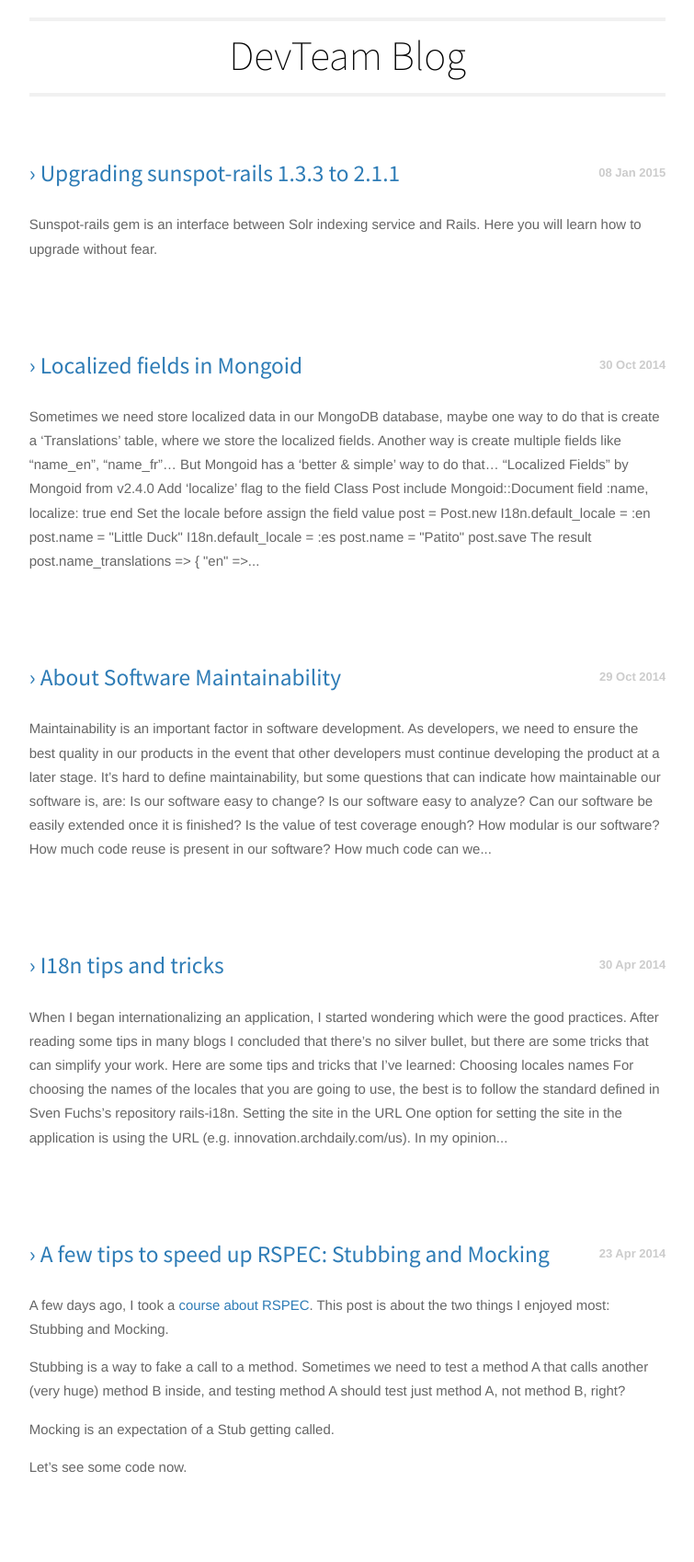
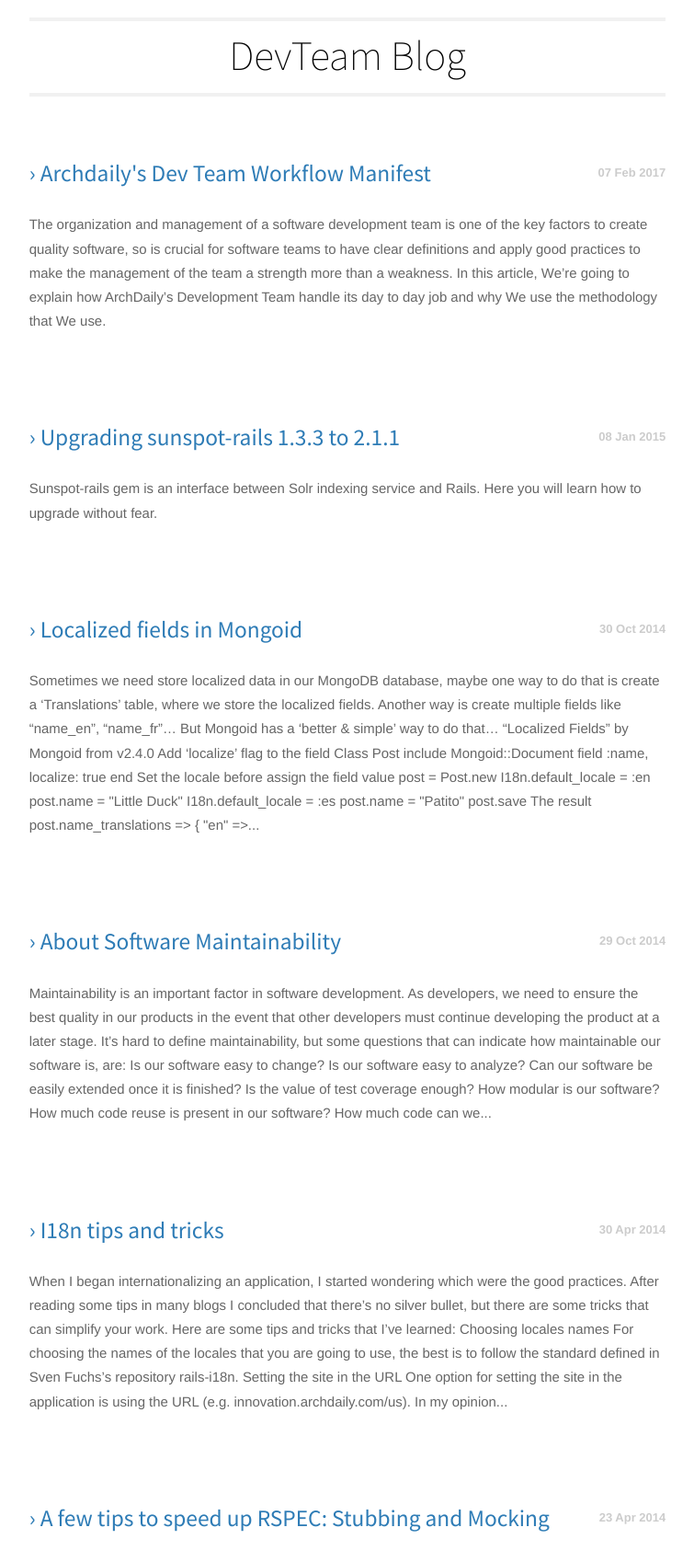
Before and after one commit to archdaily/archdaily.github.io, a Jekyll site: the page built from index.html, in a window 1280 px wide, cut to the strip 201-1899 px from the top of the page. Shown: the whole strip at 92% size, without its empty margins (262-1017 px from the left). Built offline with Jekyll 4.4.1, drawn with Linux system fonts in a browser that asks for light colours; Markdown is read by kramdown in place of the engine named in the settings; some of the changed lines change nothing that is shown.

Commit message:
ADD: post archdaily's workflow.

```diff
--- /dev/null
+++ b/_posts/2017-02-02-archdaily-dev-team-workflow-manifest.markdown
@@ -0,0 +1,241 @@
+---
+layout: post
+title:  "Archdaily's Dev Team Workflow Manifest"
+author: Diego Acuña Rozas
+date:   2017-02-07 14:53
+categories: team workflow
+---
+The organization and management of a software development team is one of the key factors to create
+quality software, so is crucial for software teams to have clear definitions and apply good practices
+to make the management of the team a strength more than a weakness. In this article, We're going to
+explain how ArchDaily's Development Team handle its day to day job and why We use the methodology that
+We use.
+
+<!-- more -->
+
+Handling and manage a software development team can be a daunting task due to several factors, such as:
+
+* __Team size__: as team grows up the communications between members of the team became more difficult,
+making organization harder.
+* __Location__: some teams are distributed on different locations around the world. Again, the communication
+becomes harder, creating problems on team's organization.
+* __Lack of a structured methodology__: sometimes dev teams doesn't follow a defined methodology. This creates
+noise in the daily job of members and obviously makes harder to track and review the progress of the team.
+
+Teams not necessarily need to follow one of the standard software methodologies, but it can be a big mistake
+to not follow any methodology at all. Just make sure your team is being managed in a clear and structured way
+and that every member of the team are committed (and in agreement) with the used methodology.
+
+Here at ArchDaily, We follow an agile approach and our framework of choice is Scrum. This framework gives some
+useful guidelines (which can be adapted to every team's needs) and the support of online management tools for
+this methodology is huge. Before going into the details of our version of Scrum, let's explain how is the architecture of our team.
+
+## Team Infraestructure
+
+The general picture is:
+
+<img src="/images/team_architecture.png" alt="Team Architecture" class="full-image"/>
+
+In the graph above, it can be seen the general infrastructure of AD's dev team. In general:
+
+* __CTO__: is the main leader of the team. This role is in charge of define the general work guidelines of the entire
+team and it's the connection between the company strategic decisions and how the dev team transforms those decisions
+into real software requirements.
+* __Lead Backend Developers__: these are the leaders of several software projects in the organization. This hierarchical representation
+of the team its due the high number of projects to manage and also the high number of developers in the team. This role
+allows to simplify the communication between stakeholders in each project and is a sane way for the CTO to have visibility on the entire team.
+
+Next roles are very self-explanatory:
+
+* Frontends
+* DevOps
+* Backend Developers
+
+The main reason to decouple the standard dev role into more specific roles is to improve communication workflow inside the team.
+In general, every Lead Backend Developer form a sub-team with its Backend Developers. The frontend and DevOps are sub-teams by themselves.
+
+With a well defined infrastructure, the next step is to define how the chosen methodology is going to be used.
+
+## Scrum through AD's eyes
+
+Scrum is a well known framework for software management which became highly popular when agile software methodologies made their
+appearance. The workflow in Scrum is based on different stages and elements. The next ones are the key elements for our own workflow:
+
+* __Backlog Planning__: In this stage, the CTO has a planning meeting with each sub-team (the second row of the team infrastructure).
+For example, the CTO meets a Lead Backend Developer with all the Backend Developers of their team. In this meeting, the CTO communicates
+to each team the work that needs to be done during the current iteration. This work is represented as high level user stories and the
+main objective of the meeting is to create well defined (in the sense of a developer) stories to accomplish the high level user stories.
+__This meeting needs to be done the first day of the iteration__.
+* __Iteration Size__: we decided to use __2 week__ for each iteration. This timespan suits our needs the best due to the kind of requirements
+that We do (commonly We develop user stories big enough to span more than a week).
+* __Daily Meetings (or Standups)__: Every day, the entire team has a general short meeting in which each member of the team gives a brief
+overview of their work the past day and the work for today and also shares problems and interesting findings to the rest of the team.
+It must be noted that in this meeting __we do not solve any problem at all__. If one of the members found a blocking problem and other member
+has some solution, after the meeting both can have a more personal meeting to discuss in more detail their thoughts. __The meeting must not
+exceed 15-20 minutes__. This meeting allows to every member of the team to have __visibility__ and to improve software reuse by sharing solutions
+to common problems between members.
+* __Constant Backlog Revision__: During the iteration is allowed to add more stories to the backlog by any member of the team. This is useful
+for example if a dev thinks that one story can be splitted in two more atomic stories. __We favor atomic stories in the backlog__.
+
+Summarizing:
+
+  <table>
+  <thead>
+    <tr>
+     <th>Stage or Activity</th>
+     <th>Main characteristics</th>
+    </tr>
+  </thead>
+  <tbody>
+    <tr>
+      <td>Backlog Planning</td>
+      <td><ul><li>CTO meets every sub-team</li><li>Every sub-team defines stories for the current backlog</li><li>Favor atomic stories!</li></ul></td>
+    </tr>
+<tr>
+    <td>Iterations Size</td>
+    <td>2 weeks</td>
+  </tr>
+  <tr>
+    <td>Daily Meetings</td>
+    <td><ul><li>Team shares their work on the past and current day</li><li>Team shares problems and findings</li><li>For detailed help on a specific problem, members should meet on private</li><li>No more than 15-20 minutes</li></ul></td>
+  </tr>
+  <tr>
+    <td>Constant Backlog Revision</td>
+    <td>It is allowed to add/modify stories in the backlog (to favor for example atomicity)</td>
+  </tr>
+  </tbody>
+  </table>
+
+## Implementation
+
+The online tool that we use for our software development workflow is [PivotalTracker](http://pivotaltracker.com/). Basically, We've
+one project for every sub-team inside our main team:
+
+* Backend Projects: one project for each backend sub-team
+* Frontend Project: a project for the frontend team
+* Ops Project: a project for DevOps related tasks
+
+To have entire visibility of team's tasks, PivotalTracker has the concept of [Workspaces](https://www.pivotaltracker.com/blog/wonders-workspaces):
+
+<img alt="PT Workspaces" src="https://www.pivotaltracker.com/marketing_assets/blog/2014/09/MPworkspace-1024x493-a8931f0d384aac220709d75472cd3063741cb87de2a4b88576fbe732b35bc6fb.png" class="full-image" />
+
+which gives the ability to have in one board, access to selected (or all) the boards on different projects.
+
+In PivotalTracker, exist four different types of stories:
+
+* __Features__: These represents the typical concept of an user story. Features deliver verifiable business value to project's stakeholders.
+* __Chores__: These kind of stories do not add direct value to stakeholders (for example: "Update SSL Certs") but they are necessary for the
+success of the project.
+* __Bugs__: They are indeed bugs found in the project.
+* __Releases__: These are merely milestones markers. They represent a point in time where a group of stories (or more general, a complete feature) needs to
+be done.
+
+### Backlog Planning In Practice
+
+For the backlog planning, developers should use the Icebox board in the current working project. Every new feature should be added to the icebox as
+a feature/chore story (or several stories) and it should be as atomic as possible. If in the backlog planning meeting, devs note that is going to take
+to much time to split a general feature into atomic stories, then after the meeting (in no more than 2 days) the owner or requester of that feature should do that job.
+
+After adding all the stories for the current iteration into the icebox, the corresponding owner together with the CTO should move every story into the backlog and
+__estimate__ the points for that story (__in our case, every point correspond to 1 working hour__). As a general rule, there can be no unestimated stories in
+the backlog.
+
+As the final result of this stage, __the icebox should be empty and the backlog should have all estimated features (as atomic as possible) to do in the current iteration__.
+
+#### Organization of Cards in the Backlog Planning Stage
+
+A general PivotalTracker card looks like:
+
+<img alt="PivotalTracker card" src="https://www.pivotaltracker.com/help/kb_assets/adding_stories_3@2x-ef01c2c48c8a26b1fd91dc6f628b1b86793d443071b10da6ff388e9a6a08de04.png" class="center" style="height: 500px;"/>
+
+The estimation points are only available for features and every card should have a requester and an owner. The requester should take special care to give a
+comprehensive description of the card and to use labels to recognize the card in relation with other cards in the same project. Labels could be anything. The
+only rule is that they need to be useful. Also, whatever interaction between requester and owners (or related devs) should be registered into the card's activity for
+future reference.
+
+If a feature involves more than one story, the requester (or owner) should create an [Epic](https://www.pivotaltracker.com/blog/introducing-epics-they-re-like-stories-but-bigger/).
+In simple terms, epics are cards that group a set of other cards which represent an entire feature as a whole. For example, if in the current iteration the
+team needs to do a big feature which is splitted into several atomic features, then the atomic set of features compose an epic. In PivotalTracker, for
+every epic exists a label (with a purple color) associated with that epic. Then, for every story that belongs to the epic, the dev should add that label, PivotalTracker
+will do the rest:
+
+<img alt="Epics" src="/images/epics.png" class="center" style="height: 500px;"/>
+
+In the image above, PivotalTracker allows to click on "Add/View Stories" to have a full panel dedicated to the selected Epic. If you need to add relevant
+information to the epic, you should use the "Activity" section on the Epic.
+
+It's important to note that __for every epic you should add a Release Card__ to the current Backlog. This card represents a marker that indicates when this
+epic should be launched, so it's also important to set a release date to the release card:
+
+<img alt="Release Card related with an epic" src="/images/release-card.png" class="center" style="height: 350px;"/>
+
+If you have an atomic story that is not related with other stories in the current backlog, then is not necessary to create an epic and a release card. The
+story by itself has the information of the release date for the specific feature.
+
+### Velocity and Volatility
+
+PivotalTracker has the ability to calculate in an automatic fashion the velocity for the current iteration of every sub-team. We recommend to follow their
+recommendation mainly because it's based on the actual velocity of the previous iterations of the sub-team. Devs tend to be too optimistic in their estimations
+so a more 'scientific' approach is always welcome. For the initial iterations, it is highly probable that your are going to struggle to adapt to the suggested
+velocity of PivotalTracker but on next iterations the velocity will reach a more stable and representative value.
+
+Another interesting concept in PivotalTracker is the volatility of the velocity in the team. This value represents the variation of the velocity through the
+iterations in the project. For example:
+
+* 1st iteration: 12 points
+* 2nd iteration: 16 points
+* 3rd iteration: 5 points
+
+The volatility for the project is:
+
+Volatility = (Standard Deviation of Velocity * 100) / Mean of Velocity = 50.5%
+
+This is a extremely high value. As a rule of thumbs, teams should try to have a low volatility because in general terms the work of team should be as stable
+as possible (in terms of productivity). A high volatility could reveal an unstable and unproductive team. PivotalTracker, gives all this metrics in a nice chart
+and as simple as possible:
+
+<img alt="Volatility" src="https://www.pivotaltracker.com/marketing_assets/blog/2016/02/velocity-ca53262255710ea3e340c65bfadeddbbbe1ea2953d2b05e797adfc4522c99363.png" class="center"/>
+
+### Summary
+
+In short:
+
+* __Backlog Planning__:
+ * First day of the iteration every team has a meeting where they plan the current iteration
+ * Every feature should be added to the Icebox and they need to be as atomic as possible. If that is not possible (because of time constraints only), in no more than
+ two days the requester/owner should split the story in more atomic stories.
+ * Every feature story in the backlog should be estimated without exception.
+ * If a feature involves more than one story, then create an Epic and associate every story of the feature using the label of the epic.
+ * For every Epic create a Release Card with a release date. Estimate the release date!
+ * You can't have an Epic without a Release Card.
+ * For single stories (stories that by itself represent an entire feature) don't use Epics and Release Cards. Is not necessary.
+ * At the end of the Backlog Planning there should be no stories in the Icebox.
+* __During the Current Iteration__:
+ * If you need to add more cards, do it. Don't add new feature cards unless they allow for a more atomic representation of a feature in the current backlog. In general
+   you should be adding only new chore/bugs cards.
+ * If a new features or a not so important bug/chore arrives, add it to the Icebox.
+ * New bugs are solved by priority. If it has high priority then add it to the current backlog and solve it right away. For low priority bugs use your intuition and criteria (add them
+   to the current backlog or to the icebox).
+ * As soon as a story is finished click the finish button in PivotalTracker!
+* __General Rules__:
+ * Keep your boards organized. They are your day to day agenda, so if you keep boards organized your work is going to be organized too.
+ * Keep control of the volatility: close features as soon as they are finished. Work on one (max two) stories at the same time. Choose the right type of card (are you
+   marking a real feature as a chore? this is going to impact the real velocity of your team!).
+ * Document and document again: decisions in the team tend to be forgotten through time unless they are documented. Use the Activity section on each card to document
+   each decision regarding to that features/chore or bug.
+
+## Conclusion
+
+Organization of a development team can be hard if you not follow a structured methodology. Here at AD, We favor agile practices because they give us enough flexibility
+in our day to day work but with enough structure to keep things organized. In practice, We use PivotalTracker as the online tool to apply our methodology and in this post
+our general guidelines on how to use PivotalTracker were given. If you want to keep your team organized, We recommend:
+
+* __Maintain a strong communication between team members__: use any form/tool of communication (in person, Slack, Hangouts, etc.) but communicate each other on your team.
+Daily Meetings are a key tool to this. Communication can reduce development times by sharing knowledge and experience between devs and by avoiding misunderstandings in the
+team.
+* __Stay committed to the methodology__: adapt the methodology to suit your entire team but stay committed. It's worthless if for example only half of the team is committed
+and the rest not. The entire team should be in the same direction.
+* __Measure, track and review__: you should be constantly looking at how your team is doing. Look for key metrics such as estimated velocity, volatility, burndown and burnup
+charts. If you don't track you can't improve. Measuring and tracking allows management to adapt and take decision looking for improvement.
+* __Document, document and document__: again, decisions are commonly forgotten if they are not documented. If some decision is important in the context of some feature or
+task then document that decision. Your future self will thank you.
--- a/css/ad_dev_blog.css
+++ b/css/ad_dev_blog.css
@@ -3,8 +3,32 @@
   font-family: "Source Sans Pro", "Helvetica", sans-serif;
   color: black;
 }
+h1 { font-size: 2em;  }
+h2 { font-size: 1.5em;  }
+h3 { font-size: 1.17em;  }
+h4 { font-size: 1.12em;  }
+h5 { font-size: .83em;  }
+h6 { font-size: .75em;  }
 a, a:hover {
   text-decoration: none;
+}
+table{
+    border-collapse: collapse;
+    border-spacing: 0;
+    border: 1px solid #000000;
+}
+
+th{
+    border: 1px solid #000000;
+    padding: 5px;
+}
+
+td{
+    border: 1px solid #000000;
+    padding: 5px;
+}
+ul {
+  margin-bottom: 10px;
 }
 
 /* HEADER */
@@ -20,6 +44,9 @@
   margin: 0 auto;
 }
 .logo-zone img {
+  width: 100%;
+}
+.full-image {
   width: 100%;
 }
 .site-title {
```
Also changed, not shown: Gemfile.lock, images/epics.png (added), images/release-card.png (added), images/team_architecture.png (added).
